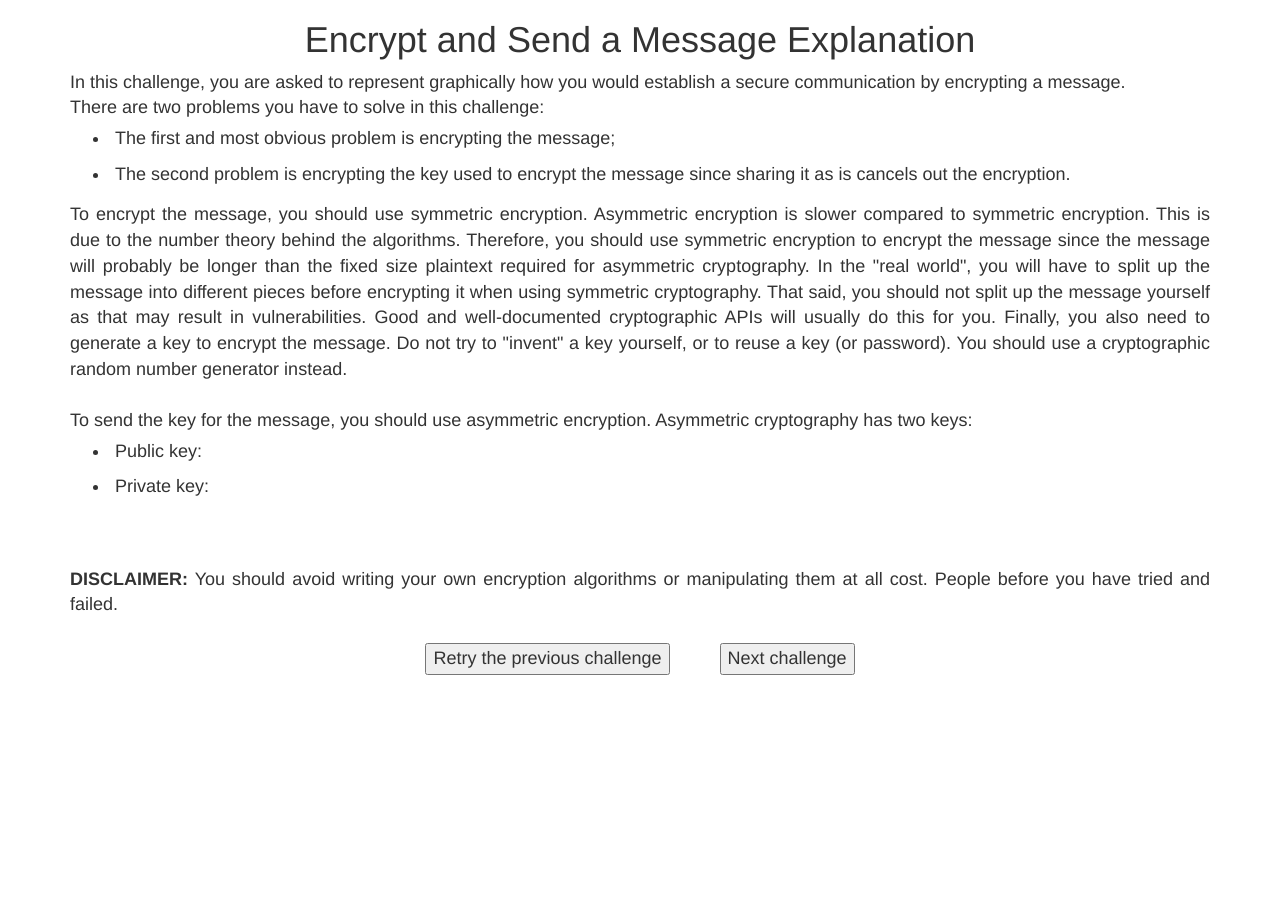
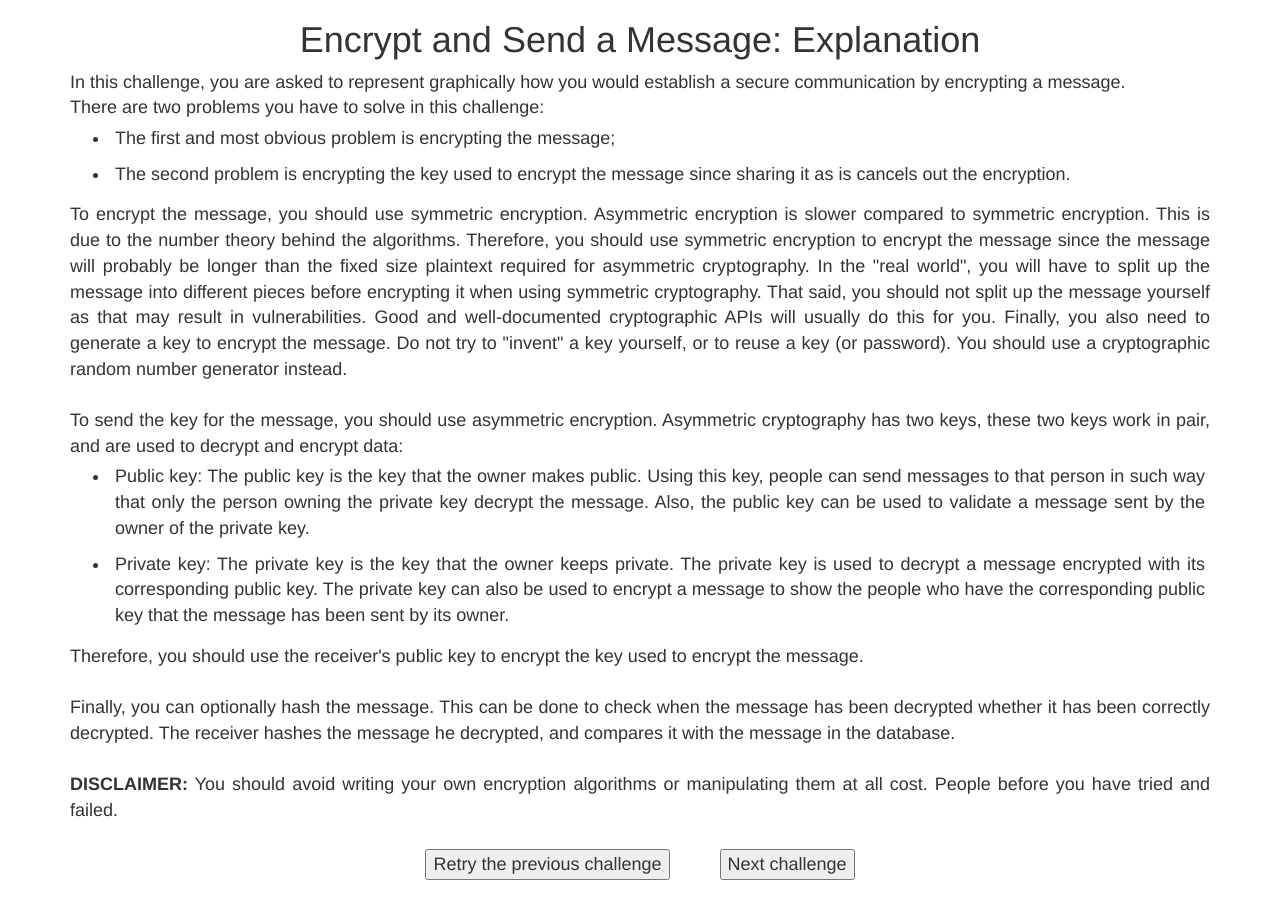
Before and after one commit to fmavb/questlines, a React (Create React App) app: page /challenge2/part2/explanation in a window 1280 px wide. Before the commit the page ends 800 px from the top, so only its background shows below. Built offline with nearby package versions, Linux system fonts and the light colour scheme.

Commit message:
Explanations

```diff
--- a/src/App.js
+++ b/src/App.js
@@ -15,6 +15,7 @@ import Challenge3 from './components/Challenge3';
 import Part3 from './components/Challenge2/Part3';
 import Part1Explanation from './components/Challenge2/Part1Explanation';
 import Part2Explanation from './components/Challenge2/Part2Explanation';
+import Part3Explanation from './components/Challenge2/Part3Explanation';
 
 export default class App extends Component {
 
@@ -24,6 +25,7 @@ export default class App extends Component {
         <Switch>
           <Route path="/challenge2/part1/explanation" component={Part1Explanation} />
           <Route path="/challenge2/part2/explanation" component={Part2Explanation} />
+          <Route path="/challenge2/part3/explanation" component={Part3Explanation} />
           <Route path="/challenge2/part1" component={Part1} />
           <Route path="/challenge2/part2" component={Part2} />
           <Route path="/challenge2/part3" component={Part3} />
--- a/src/components/Challenge2/Part1Explanation.js
+++ b/src/components/Challenge2/Part1Explanation.js
@@ -22,7 +22,7 @@ export default class Part1Explanation extends Component{
         <div>
             <link rel="stylesheet" href="https://stackpath.bootstrapcdn.com/bootstrap/3.4.1/css/bootstrap.min.css"
             integrity="sha384-HSMxcRTRxnN+Bdg0JdbxYKrThecOKuH5zCYotlSAcp1+c8xmyTe9GYg1l9a69psu" crossorigin="anonymous"></link>
-            <h1>Sign In / Sign Up Explanation</h1>
+            <h1>Sign In / Sign Up: Explanation</h1>
             <div className="container">
                 In this challenge, you are asked to graphically represent how an application would perform sign in and sign up.
                 Since storing passwords in plaintext is a very bad idea, we need to find a way to store them securely,
--- a/src/components/Challenge2/Part2Explanation.js
+++ b/src/components/Challenge2/Part2Explanation.js
@@ -23,7 +23,7 @@ export default class Part2Explanation extends Component {
             <div>
                 <link rel="stylesheet" href="https://stackpath.bootstrapcdn.com/bootstrap/3.4.1/css/bootstrap.min.css"
             integrity="sha384-HSMxcRTRxnN+Bdg0JdbxYKrThecOKuH5zCYotlSAcp1+c8xmyTe9GYg1l9a69psu" crossorigin="anonymous"></link>
-                <h1>Encrypt and Send a Message Explanation</h1>
+                <h1>Encrypt and Send a Message: Explanation</h1>
                 <div className="container">
                     In this challenge, you are asked to represent graphically how you would establish a secure communication
                     by encrypting a message.
@@ -50,11 +50,25 @@ export default class Part2Explanation extends Component {
                     <br />
                     <br />
                     To send the key for the message, you should use asymmetric encryption.
-                    Asymmetric cryptography has two keys:
+                    Asymmetric cryptography has two keys, these two keys work in pair, and are used to decrypt and encrypt data:
                     <ul>
-                        <li>Public key: </li>
-                        <li>Private key: </li>
+                        <li>Public key: The public key is the key that the owner makes public. Using this key,
+                            people can send messages to that person in such way that only the person owning the private key
+                            decrypt the message.
+                            Also, the public key can be used to validate a message sent by the owner of the private key.
+                        </li>
+                        <li>Private key: The private key is the key that the owner keeps private.
+                            The private key is used to decrypt a message encrypted
+                            with its corresponding public key. The private key can also be used to
+                            encrypt a message to show the people who have the corresponding public key that
+                            the message has been sent by its owner.</li>
                     </ul>
+                    Therefore, you should use the receiver's public key to encrypt the key used to encrypt the message.
+                    <br />
+                    <br />
+                    Finally, you can optionally hash the message.
+                    This can be done to check when the message has been decrypted whether it has been correctly decrypted.
+                    The receiver hashes the message he decrypted, and compares it with the message in the database.
                     <br />
                     <br />
                     <b>DISCLAIMER:</b> You should avoid writing your own encryption algorithms or manipulating them at all cost.
--- /dev/null
+++ b/src/components/Challenge2/Part3Explanation.js
@@ -0,0 +1,25 @@
+import React, { Component } from 'react';
+
+export default class Part3Explanation extends Component{
+
+    constructor(props){
+        super(props);
+        document.title = "Challenge 2 - Part 3 - Explanation";
+    }
+
+    render(){
+        return (
+            <div>
+                <link rel="stylesheet" href="https://stackpath.bootstrapcdn.com/bootstrap/3.4.1/css/bootstrap.min.css"
+            integrity="sha384-HSMxcRTRxnN+Bdg0JdbxYKrThecOKuH5zCYotlSAcp1+c8xmyTe9GYg1l9a69psu" crossorigin="anonymous"></link>
+                <h1>Receive and Decrypt a Message: Explanation</h1>
+                <div className="container">
+
+                    <div>
+                        <button onClick={this.back} style={{margin: "25px"}}>Retry the previous challenge</button>
+                    </div>
+                </div>
+            </div>
+        );
+    }
+}
```
